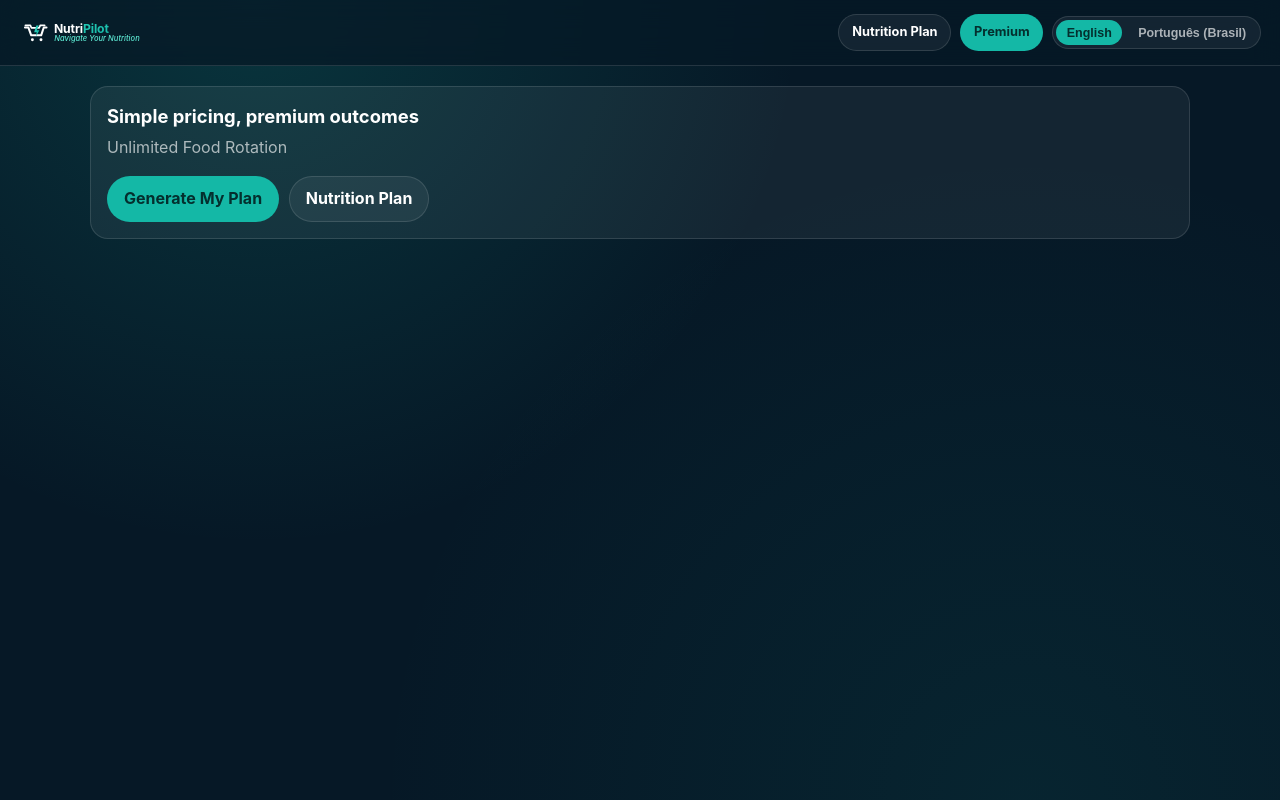
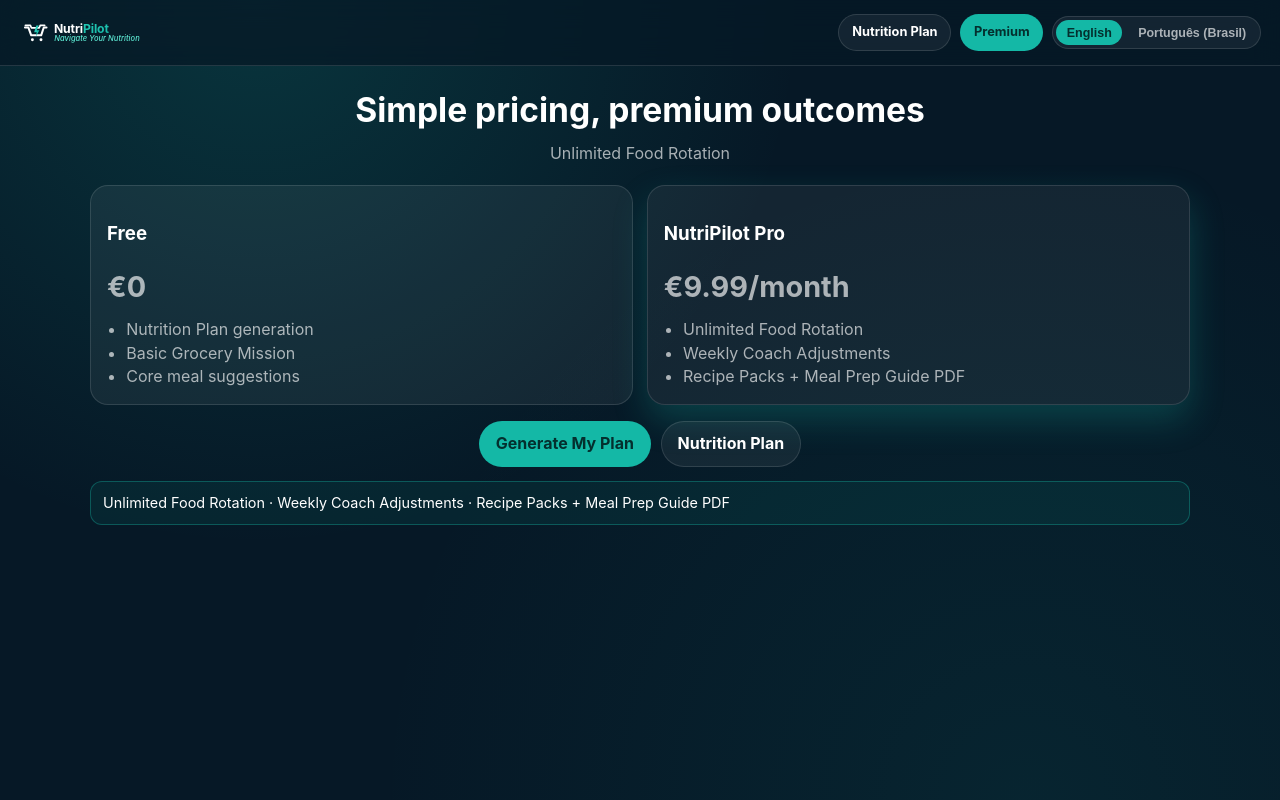
Before and after one commit to criptobot25/smartmarket-planner, a Next.js app: page /pricing in a window 1280 px wide. Built offline with nearby package versions, Linux system fonts and the light colour scheme.

Commit message:
style(ui): padronizar navbar, login e pricing no design system

```diff
--- a/app/components/AppNav.tsx
+++ b/app/components/AppNav.tsx
@@ -20,7 +20,7 @@
   return (
     <header className="np-nav np-nav-app">
       <Link href="/" className="np-brand">
-        {t("app.name")}
+        <img src="/logo-nutripilot.svg" alt={t("app.name")} className="np-brand-logo" />
       </Link>
 
       <nav className="np-tabs" aria-label={t("nav.nutritionPlan")}>
--- a/app/globals.css
+++ b/app/globals.css
@@ -137,6 +137,51 @@
   width: min(1100px, 94%);
   margin: 0 auto;
   padding: 1.2rem 0 2rem;
+}
+.np-main-narrow {
+  width: min(680px, 94%);
+}
+.np-page-header {
+  margin-bottom: 1rem;
+}
+.np-page-header h1 {
+  margin: 0;
+  font-size: clamp(1.55rem, 3vw, 2.1rem);
+}
+.np-page-subtitle {
+  margin: 0.5rem 0 0;
+  color: var(--color-text-muted);
+}
+.np-card-hero {
+  padding: 1.15rem;
+}
+.np-list {
+  margin: 0.65rem 0 0;
+  padding-left: 1.2rem;
+  color: var(--color-text-muted);
+}
+.np-page-actions {
+  margin-top: 1.1rem;
+}
+.np-pricing-header {
+  text-align: center;
+  margin-bottom: 1.2rem;
+}
+.np-pricing-grid {
+  grid-template-columns: repeat(auto-fit, minmax(260px, 1fr));
+}
+.np-pricing-card {
+  min-height: 100%;
+}
+.np-pricing-price {
+  margin: 0.35rem 0 0;
+  font-size: 1.8rem;
+  font-weight: 700;
+  color: #5eead4;
+}
+.np-pricing-card-featured {
+  border-color: rgba(20, 184, 166, 0.5);
+  box-shadow: 0 15px 35px rgba(20, 184, 166, 0.24);
 }
 
 .np-hero {
@@ -518,6 +563,9 @@
   }
 
   .landing-page .hero {
+  .np-main-narrow {
+    width: min(720px, 94%);
+  }
     padding: 6rem 0.95rem 2.4rem;
   }
 
--- a/app/pricing/page.tsx
+++ b/app/pricing/page.tsx
@@ -12,18 +12,48 @@
       <MarketingNav />
 
       <main className="np-main">
-        <section className="np-card">
-          <h2>{t("landingV2.pricingTitle")}</h2>
-          <p>{t("landingV2.pricingProFeature1")}</p>
+        <section className="np-page-header np-pricing-header">
+          <h1>{t("landingV2.pricingTitle")}</h1>
+          <p className="np-page-subtitle">{t("landingV2.pricingProFeature1")}</p>
+        </section>
 
-          <div className="np-actions">
+        <section className="np-grid np-pricing-grid">
+          <article className="np-card np-pricing-card">
+            <h3>{t("landingV2.pricingFreeTitle")}</h3>
+            <p className="np-pricing-price">€0</p>
+            <ul className="np-list">
+              <li>{t("landingV2.pricingFreeFeature1")}</li>
+              <li>{t("landingV2.pricingFreeFeature2")}</li>
+              <li>{t("landingV2.pricingFreeFeature3")}</li>
+            </ul>
+          </article>
+
+          <article className="np-card np-pricing-card np-pricing-card-featured">
+            <h3>{t("landingV2.pricingProTitle")}</h3>
+            <p className="np-pricing-price">{t("landingV2.pricingProPrice")}</p>
+            <ul className="np-list">
+              <li>{t("landingV2.pricingProFeature1")}</li>
+              <li>{t("landingV2.pricingProFeature2")}</li>
+              <li>{t("landingV2.pricingProFeature3")}</li>
+            </ul>
+          </article>
+        </section>
+
+        <section className="np-actions np-page-actions">
           <Link href="/app" className="np-btn np-btn-primary">
             {t("landingV2.generatePlan")}
           </Link>
           <Link href="/" className="np-btn np-btn-secondary">
             {t("nav.nutritionPlan")}
           </Link>
-          </div>
+        </section>
+
+        <section className="np-inline-note">
+          {t("landingV2.pricingProFeature1")}
+          <span> · </span>
+          {t("landingV2.pricingProFeature2")}
+          <span> · </span>
+          {t("landingV2.pricingProFeature3")}
         </section>
       </main>
     </div>
```
Also changed, not shown: app/auth/login/page.tsx (+7 -4 lines). Lines whose indentation alone changed are shown as unchanged.
